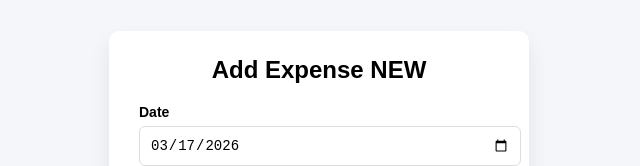
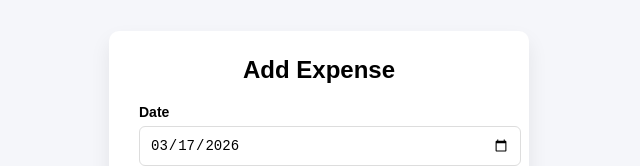
Before and after one commit to SandyFajar12/expense-form, a plain HTML site: page index.html in a window 1280 px wide. Shown: the part 111-277 px from the top of the page, without its empty margins (321-961 px from the left). Drawn offline with Linux system fonts and the light colour scheme.

Commit message:
Update index.html

```diff
--- a/index.html
+++ b/index.html
@@ -115,7 +115,7 @@ button:disabled{
 <body>
 
 <div class="container">
-<h2>Add Expense NEW</h2>
+<h2>Add Expense</h2>
 
 <form id="expenseForm">
 
```
